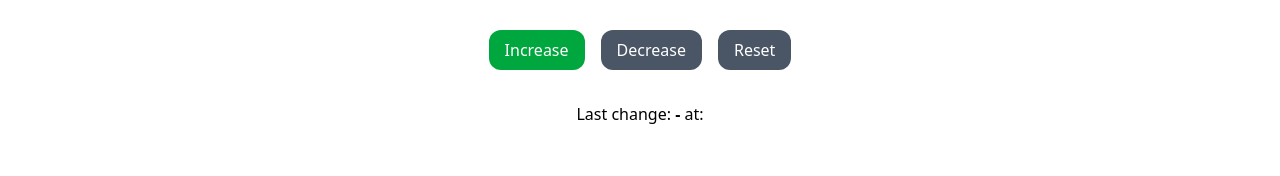
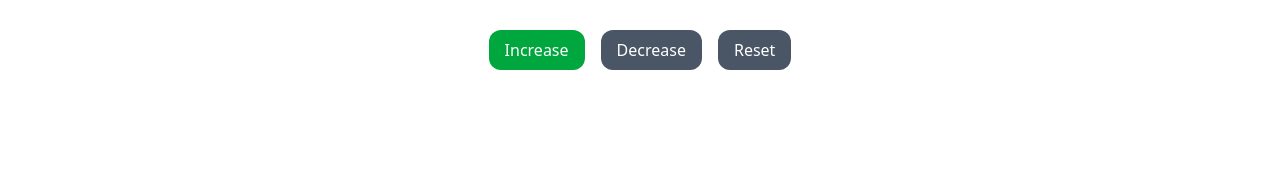
Before and after one commit to STzelas/cf7-react-intro, a React (Vite) app: page / in a window 1280 px wide. Shown: the part 178-354 px from the top of the page. Built offline with nearby package versions, Linux system fonts and the light colour scheme.

Commit message:
feat: new counter with hook added

```diff
--- a/src/App.tsx
+++ b/src/App.tsx
@@ -5,11 +5,13 @@
 // import ArrowFunctionalComponentWithPropsType from "./components/ArrowFunctionalComponentWithPropsType.tsx";
 // import CodingFactoryLogo from "./components/CodingFactoryLogo.tsx";
 import Layout from "./components/Layout.tsx";
+import CounterWithCustomHook from "./components/CounterWithCustomHook.tsx";
 // import FunctionalComponentWithState from "./components/FunctionalComponentWithState.tsx";
 // import Counter from "./components/Counter.tsx";
 // import NameChanger from "./components/NameChanger.tsx";
 // import Counter from "./components/Counter.tsx";
-import CounterWithMoreStates from "./components/CounterWithMoreStates.tsx";
+// import CounterWithMoreStates from "./components/CounterWithMoreStates.tsx";
+// import CounterAdvanced from "./components/CounterAdvanced.tsx";
 // import ClassComponentWithState from "./components/ClassComponentWithState.tsx";
 
 
@@ -18,7 +20,9 @@ function App() {
   return (
     <>
       <Layout>
-        <CounterWithMoreStates/>
+        <CounterWithCustomHook/>
+        {/*<CounterAdvanced/>*/}
+        {/*<CounterWithMoreStates/>*/}
         {/*<Counter/>*/}
         {/*<NameChanger/>*/}
         {/*<FunctionalComponentWithState/>*/}
```
